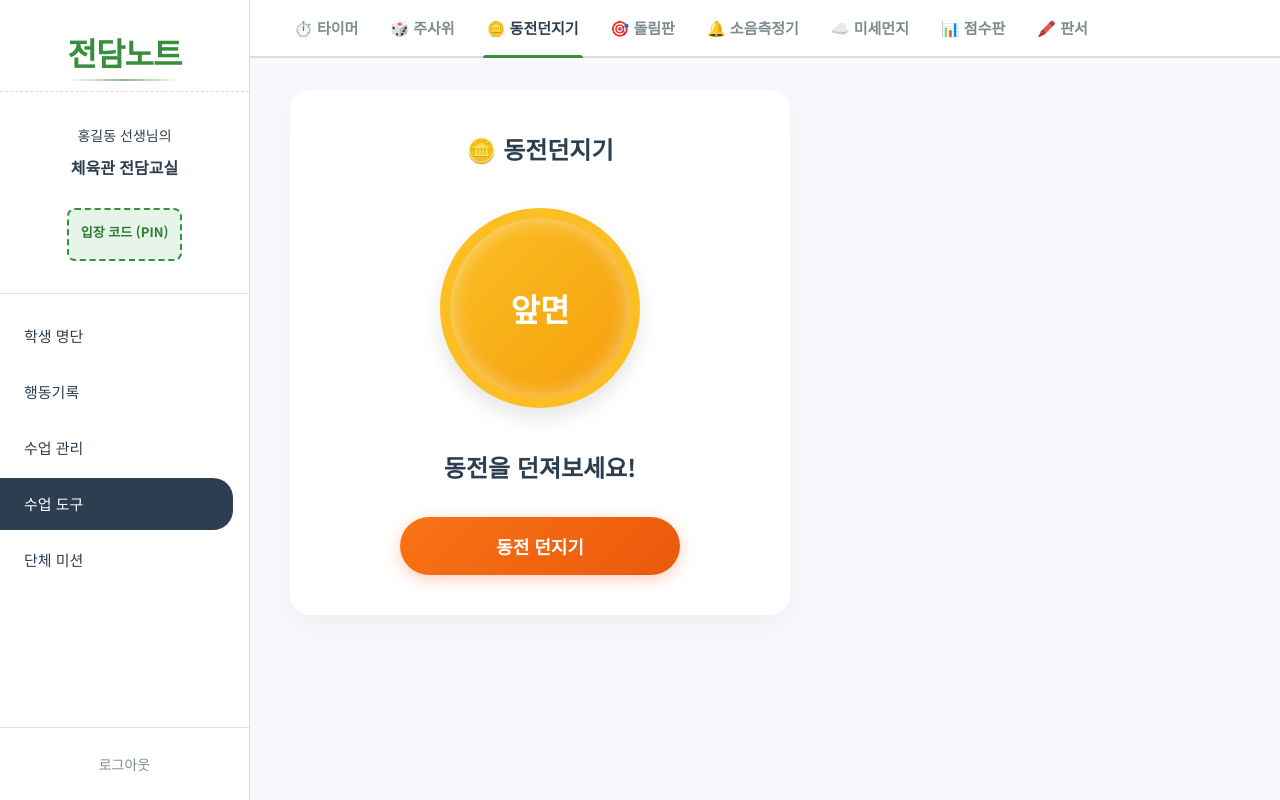
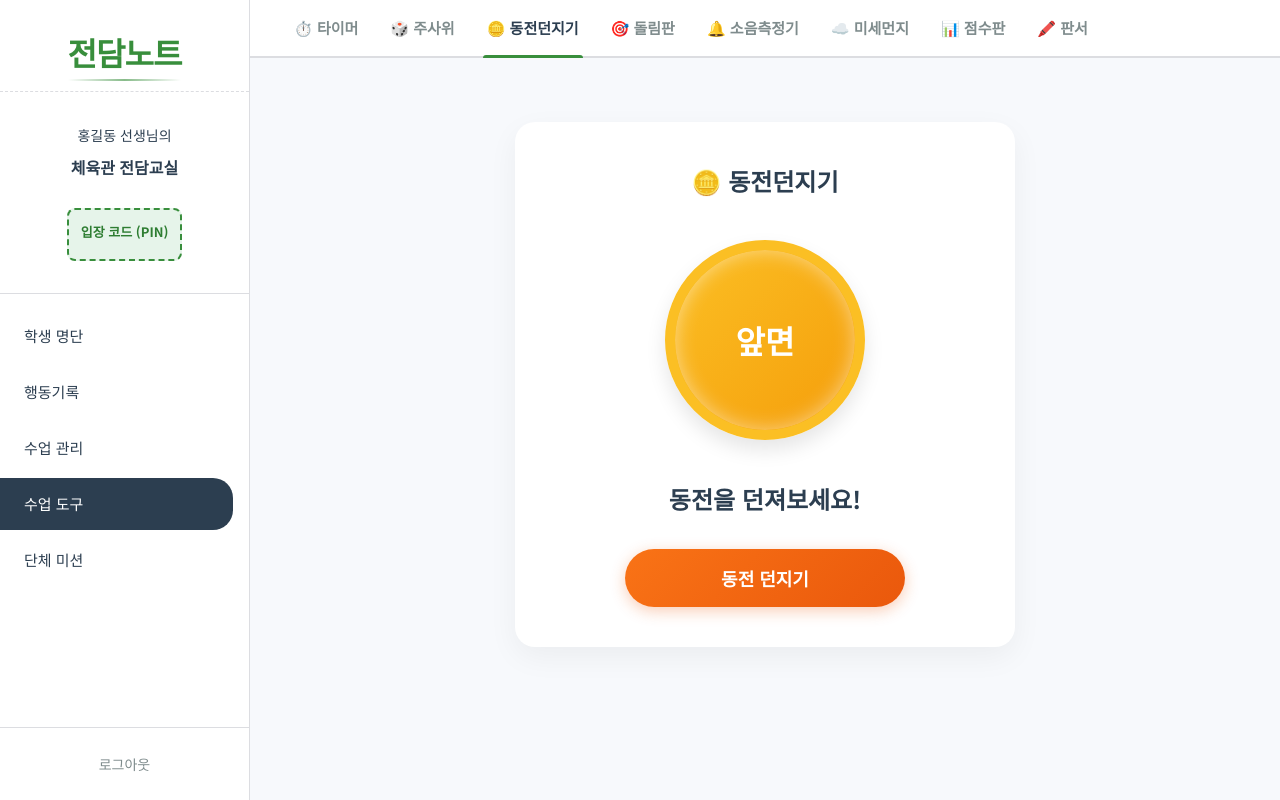
Before and after one commit to KOOthcr/Specialist-Note-for-CLASS, a React (Vite) app in the folder client/: page /main/tools/coin in a window 1280 px wide. Built offline with nearby package versions, Linux system fonts and the light colour scheme; no server answers; the database is empty; sample sign-in values are in the browser's storage; a web font is replaced by a local one.

Commit message:
Correct tool alignment and fix dice sound audibility

```diff
--- a/client/src/index.css
+++ b/client/src/index.css
@@ -34,8 +34,8 @@ input {
   outline: none;
 }
 
-/* 스크롤바 숨기기 (모바일 환경과 유사하게) */
-::-webkit-scrollbar {
-  width: 0px;
-  background: transparent;
+/* 수업 도구 전용 컨테이너 (가로 중앙 정렬) */
+.tool-page-container {
+  padding: 32px 20px;
+  width: 100%;
 }
--- a/client/src/pages/tools/CoinPage.css
+++ b/client/src/pages/tools/CoinPage.css
@@ -5,6 +5,7 @@
   box-shadow: 0 10px 30px rgba(0, 0, 0, 0.05);
   width: 100%;
   max-width: 500px;
+  margin: 0 auto; /* 가로 중앙 정렬 추가 */
   display: flex;
   flex-direction: column;
   align-items: center;
--- a/client/src/pages/tools/DicePage.css
+++ b/client/src/pages/tools/DicePage.css
@@ -5,6 +5,7 @@
   box-shadow: 0 10px 30px rgba(0, 0, 0, 0.05);
   width: 100%;
   max-width: 600px;
+  margin: 0 auto; /* 가로 중앙 정렬 추가 */
   display: flex;
   flex-direction: column;
   align-items: center;
--- a/client/src/pages/tools/DicePage.jsx
+++ b/client/src/pages/tools/DicePage.jsx
@@ -9,29 +9,21 @@ function DicePage() {
 
   const playRollSound = () => {
     try {
-      if (!audioCtxRef.current) {
-        const AudioContext = window.AudioContext || window.webkitAudioContext;
-        audioCtxRef.current = new AudioContext();
-      }
-
-      const audioCtx = audioCtxRef.current;
-      if (audioCtx.state === 'suspended') {
-        audioCtx.resume();
-      }
-
+      const AudioContext = window.AudioContext || window.webkitAudioContext;
+      const audioCtx = new AudioContext();
       const oscillator = audioCtx.createOscillator();
       const gainNode = audioCtx.createGain();
 
-      oscillator.type = 'triangle';
-      oscillator.frequency.setValueAtTime(150 + Math.random() * 100, audioCtx.currentTime);
-      gainNode.gain.setValueAtTime(0.05, audioCtx.currentTime);
-      gainNode.gain.exponentialRampToValueAtTime(0.001, audioCtx.currentTime + 0.1);
+      oscillator.type = 'square'; // 더 자극적이고 잘 들리는 square파 사용
+      oscillator.frequency.setValueAtTime(150 + Math.random() * 200, audioCtx.currentTime);
+      gainNode.gain.setValueAtTime(0.2, audioCtx.currentTime); // 볼륨 대폭 증가
+      gainNode.gain.exponentialRampToValueAtTime(0.01, audioCtx.currentTime + 0.1);
 
       oscillator.connect(gainNode);
       gainNode.connect(audioCtx.destination);
 
       oscillator.start();
-      oscillator.stop(audioCtx.currentTime + 0.1);
+      oscillator.stop(audioCtx.currentTime + 0.12);
     } catch (e) {
       console.error('Audio error:', e);
     }
```
